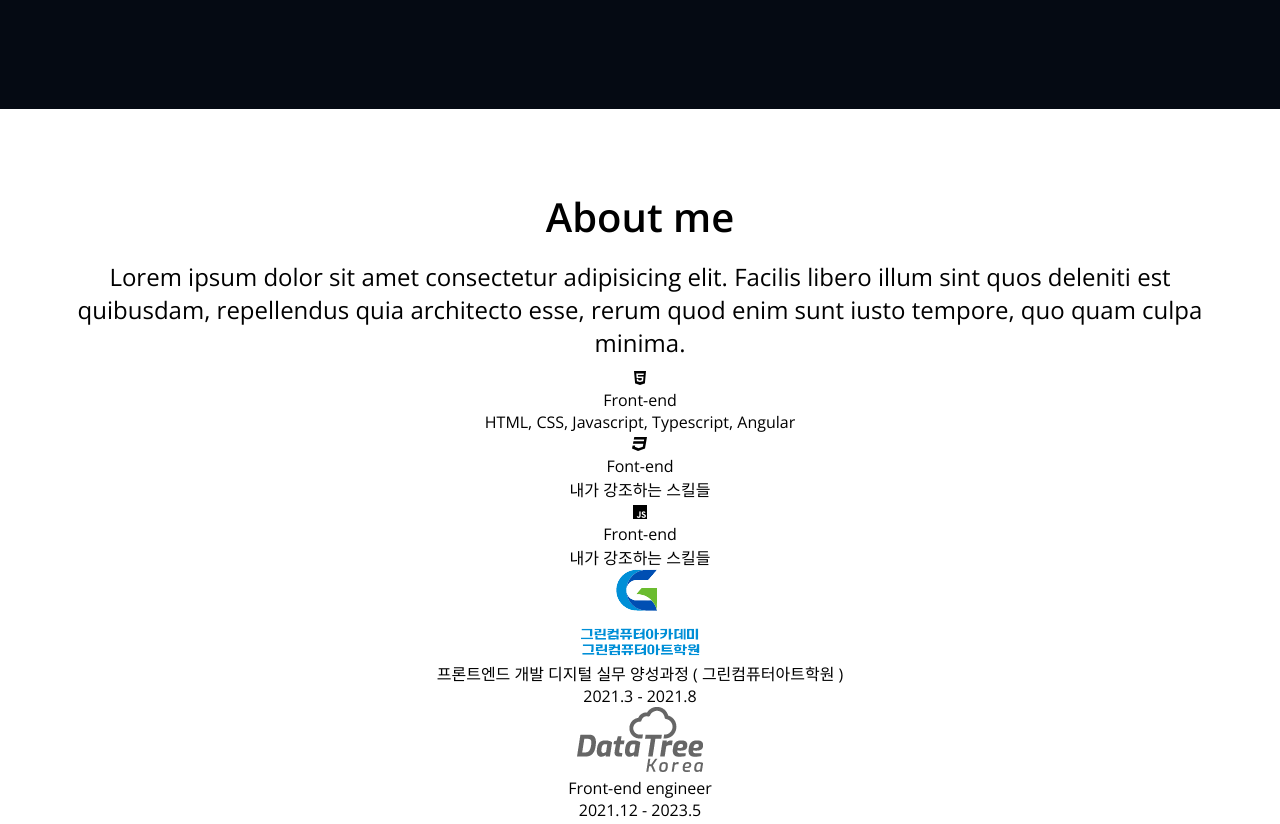
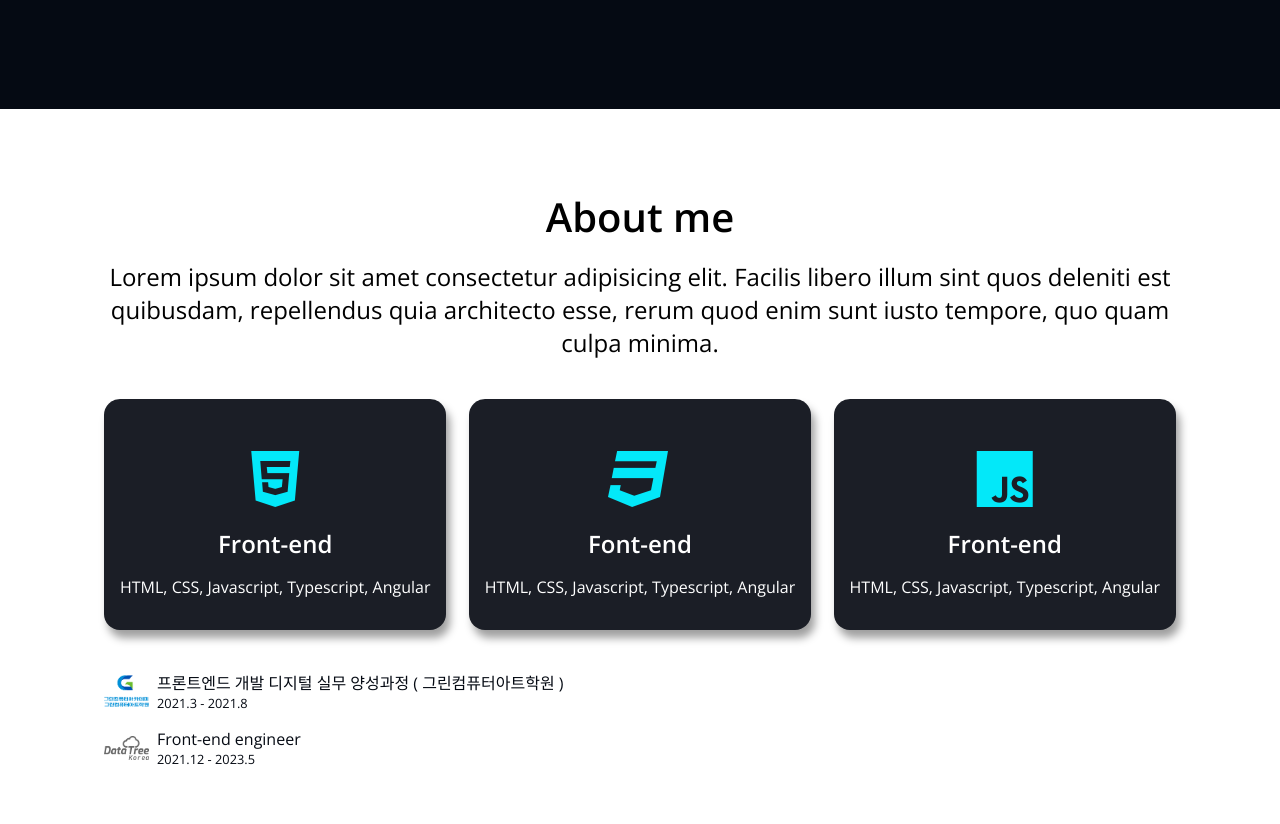
Before and after one commit to seohyundeveloper/portfolio, a plain HTML site: page index.html in a window 1280 px wide. Shown: the part 616-1440 px from the top of the page. Drawn offline with nearby package versions, Linux system fonts and the light colour scheme.

Commit message:
Css- About

```diff
--- a/css/style.css
+++ b/css/style.css
@@ -7,11 +7,15 @@
   --color-accent-variant: var(--color-orange);
   --color-text: var(--color-white);
 
+  /* Color */
   --color-white: #ffffff;
   --color-black: #050a13;
   --color-blue: #03e8f9;
   --color-orange: #fd6413;
   --color-gray: #1b1e26;
+
+  /* size */
+  --size-max-width: 1200px
 }
 * {
   box-sizing: border-box;
@@ -44,6 +48,11 @@ button:focus {
 .section {
   padding: 4rem;
   text-align: center;
+}
+
+.max-container {
+  max-width: var(--size-max-width);
+  margin: auto;
 }
 
 .title {
@@ -144,3 +153,63 @@ button:focus {
   outline: 2px solid var(--color-accent);
   color: var(--color-text);
 }
+
+/* About */
+.majors {
+  display: flex;
+  justify-content: space-between;
+  gap: 1rem;
+  margin: 2.5rem 0;
+}
+
+.major {
+  background-color: var(--color-primary-variant);
+  padding: 2rem 1rem;
+  color: var(--color-text);
+  border-radius: 1rem;
+  cursor: default;
+  box-shadow: 4.0px 8.0px 8.0px rgba(0,0,0,0.38);
+}
+
+.major__icon {
+  font-size: 4rem;
+  margin: 1rem 0;
+  color: var(--color-accent);
+  transition: all 300ms ease;
+}
+
+.major__title {
+  font-size: 1.5rem;
+  font-weight: bold;
+  margin-bottom: 1rem;
+}
+
+.major:hover .major__icon{
+  transform: rotate(-15deg) scale(1.2);
+}
+
+.jobs {
+  text-align: start;
+}
+
+.job {
+  display: flex;
+  align-items: center;
+  gap: 8px;
+  margin-bottom: 1rem;
+}
+
+.job__name {
+  color: var(--color-primary);
+}
+
+.job__period {
+  color: var(--color-primary);
+  font-size: 0.8rem;
+}
+
+.job__image{
+  width: 45px;
+  height: 35px;
+  object-fit: contain;
+}
--- a/index.html
+++ b/index.html
@@ -56,39 +56,39 @@
       <a class="home__contact" href="#contact">Contact Me</a>
     </section>
     <!-- About -->
-    <section id="about" class="section">
+    <section id="about" class="section max-container">
       <h2 class="title">About me</h2>
       <p class="description">Lorem ipsum dolor sit amet consectetur adipisicing elit. Facilis libero illum sint quos deleniti est quibusdam, repellendus quia architecto esse, rerum quod enim sunt iusto tempore, quo quam culpa minima.</p>
-      <ul>
-        <li>
-          <i class="fa-brands fa-html5"></i>
-          <p>Front-end</p>
+      <ul class="majors">
+        <li class="major">
+          <i class="fa-brands fa-html5 major__icon"></i>
+          <p class="major__title">Front-end</p>
           <p>HTML, CSS, Javascript, Typescript, Angular</p>
         </li>
-        <li>
-          <i class="fa-brands fa-css3"></i>
-          <p>Font-end</p>
-          <p>내가 강조하는 스킬들</p>
+        <li class="major">
+          <i class="fa-brands fa-css3 major__icon"></i>
+          <p class="major__title">Font-end</p>
+          <p>HTML, CSS, Javascript, Typescript, Angular</p>
         </li>
-        <li>
-          <i class="fa-brands fa-js"></i>
-          <p>Front-end</p>
-          <p>내가 강조하는 스킬들</p>
+        <li class="major">
+          <i class="fa-brands fa-js major__icon"></i>
+          <p class="major__title">Front-end</p>
+          <p>HTML, CSS, Javascript, Typescript, Angular</p>
         </li>
       </ul>
-      <ul>
-        <li>
-          <img src="imgs/green-academy.png" alt="green computer academy">
+      <ul class="jobs">
+        <li class="job">
+          <img class="job__image" src="imgs/green-academy.png" alt="green computer academy">
           <div>
-            <p>프론트엔드 개발 디지털 실무 양성과정 ( 그린컴퓨터아트학원 )</p>
-            <p>2021.3 - 2021.8</p>
+            <p class="job__name">프론트엔드 개발 디지털 실무 양성과정 ( 그린컴퓨터아트학원 )</p>
+            <p class="job__period">2021.3 - 2021.8</p>
           </div>
         </li>
-        <li>
-          <img src="imgs/datatree-logo.png" alt="datatree logo">
+        <li class="job">
+          <img class="job__image" src="imgs/datatree-logo.png" alt="datatree logo">
           <div>
-            <p>Front-end engineer</p>
-            <p>2021.12 - 2023.5</p>
+            <p class="job__name">Front-end engineer</p>
+            <p class="job__period">2021.12 - 2023.5</p>
           </div>
         </li>
       </ul>
```
